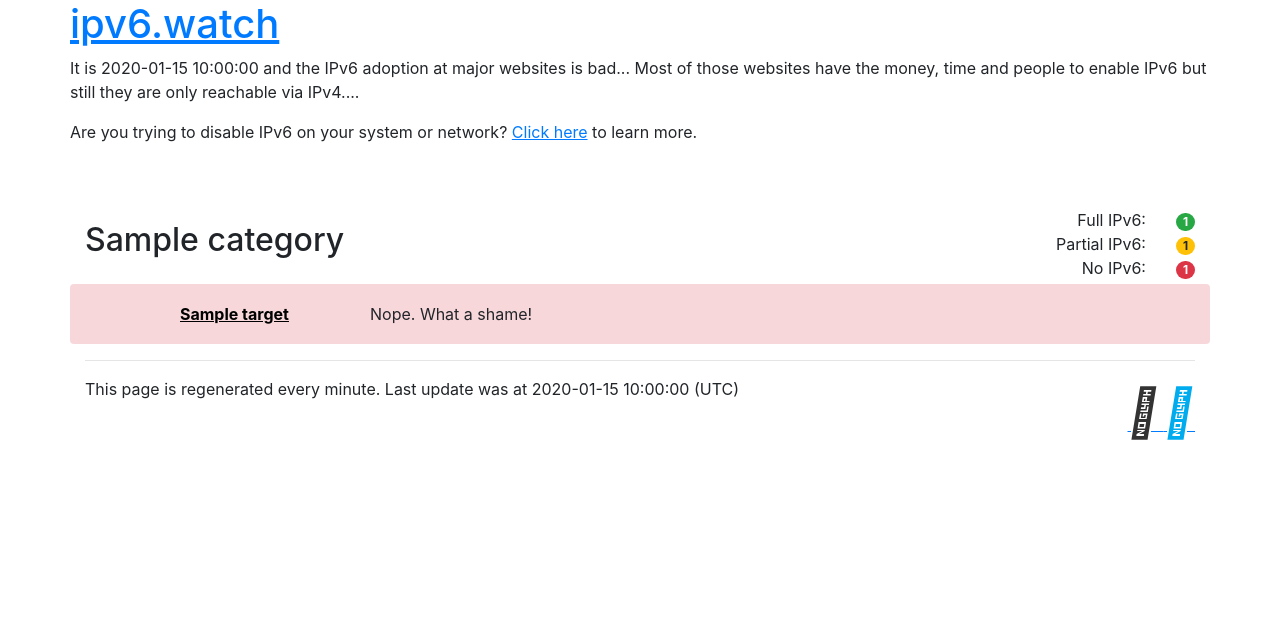
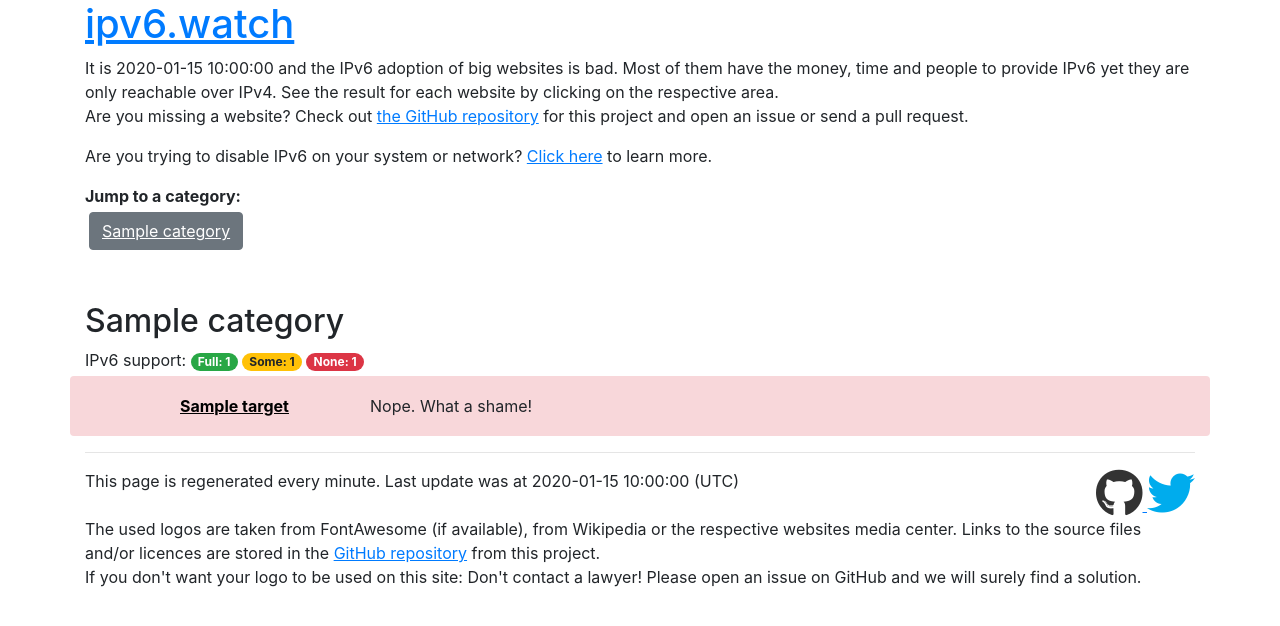
Before and after one commit to andir/ipv6.watch, a Python web app: template templates/index.jinja2 in a window 1280 px wide. Shown: the top 626 px of the page. Run offline with Jinja, Linux system fonts and the light colour scheme; the template is opened without the code that fills it: most values are stand-ins (such as "Sample title", 1, 10 or a date in 2020); some libraries are stand-ins or nearby versions.

Commit message:
Added more info text and moved badges out of seperate columns

```diff
--- a/templates/index.jinja2
+++ b/templates/index.jinja2
@@ -5,7 +5,7 @@
 
     <meta charset="UTF-8">
     <link rel="stylesheet" href="css/bootstrap.min.css">
-    <link rel="stylesheet" href="css/font-awesome.min.css">
+    <link rel="stylesheet" href="css/fontawesome.min.css">
     <style type="text/css">
     #twitter-logo {
         color: #00aced;
@@ -42,60 +42,76 @@
 <body>
 <div class="container">
     <div class="row">
-        <h1><a href="/">ipv6.watch</a></h1>
+        <div class="col-12">
+            <h1><a href="/">ipv6.watch</a></h1>
+        </div>
     </div>
     <div class="row">
-        <p>
-            It is {{ long_date }} and the IPv6 adoption at major websites is bad... Most of those websites
-            have the money, time and people to enable IPv6 but still they are only reachable via IPv4....
-        </p>
-        <p>
-            Are you trying to disable IPv6 on your system or network? <a href="http://howtodisableipv6.com/">Click here</a> to learn more.
-        </p>
+        <div class="col-12">
+        It is {{ long_date }} and the IPv6 adoption of big websites is bad. Most of them have the money, time and people to provide IPv6 yet they are only reachable over IPv4.
+        See the result for each website by clicking on the respective area.<br />
+        Are you missing a website? Check out <a href="https://github.com/andir/ipv6.watch" target="_blank">the GitHub repository</a> for this project and open an issue or send a pull request.
+        </div>
+    </div>
+    <div class="row mt-3">
+        <div class="col-12">
+        Are you trying to disable IPv6 on your system or network? <a href="http://howtodisableipv6.com/">Click here</a> to learn more.
+        </div>
+    </div>
+
+    <div class="row mt-3">
+        <div class="col-12">
+            <b>Jump to a category:</b>
+        </div>
+    </div>
+    <div class="row">
+        <div class="col-12">
+        {% for category in testresults|sort %}
+        <a class="btn btn-secondary m-1" href="#anchor-{{ category|replace(" ", "") }}">{{ category }}</a>
+        {% endfor %}
+        </div>
     </div>
 
     {% for category in testresults|sort %}
     <!-- Category loop: {{ loop }} -->
-    <div class="row mt-5 align-items-center">
-            <div class="col-8">
+    <div id="anchor-{{ category|replace(" ", "") }}" class="row mt-5 align-items-center">
+            <div class="col-12">
                 <h2>{{ category }}</h2>
-            </div>
-            <div class="col-4">
-                <div class="row text-right justify-content-end mr-1">
-                    <div class="col-5">Full IPv6:</div>
-                    <div class="col-1"><span class="badge badge-pill badge-success">{{ querystats[category]['count_full_ipv6'] }}</span></div>
-                </div>
-                <div class="row text-right justify-content-end mr-1">
-                    <div class="col-5">Partial IPv6:</div>
-                    <div class="col-1"><span class="badge badge-pill badge-warning">{{ querystats[category]['count_partial_ipv6'] }}</span></div>
-                </div>
-                <div class="row text-right justify-content-end mr-1">
-                    <div class="col-5">No IPv6:</div>
-                    <div class="col-1"><span class="badge badge-pill badge-danger">{{ querystats[category]['count_no_ipv6'] }}</span></div>
-                </div>
+                IPv6 support:
+                    <span class="badge badge-pill badge-success">Full: {{ querystats[category]['count_full_ipv6'] }}</span>
+                    <span class="badge badge-pill badge-warning">Some: {{ querystats[category]['count_partial_ipv6'] }}</span>
+                    <span class="badge badge-pill badge-danger">None: {{ querystats[category]['count_no_ipv6'] }}</span>
             </div>
     </div>
 
-        {% for target in testresults[category] %}
+        {% for target in testresults[category]|sort %}
         {% set details = testresults[category][target] %}
+
+        {% if details['query-results']['summary'] == 'all' %}
+            {% set query_result_message = "Yay! IPv6 is supported!" %}
+            {% set details_border_color = "success" %}
+        {% elif details['query-results']['summary'] == 'some' %}
+            {% set query_result_message = "Well, there is some IPv6 support. Can't you do better?" %}
+            {% set details_border_color = "warning" %}
+        {% else %}
+            {% set query_result_message = "Nope. What a shame!" %}
+            {% set details_border_color = "danger" %}
+        {% endif %}
         <!-- Target loop: {{ loop }} -->
         <div class="row align-items-center minheight
             {% if details['query-results']['summary']=='all' %}test-result-full-ipv6{% elif details['query-results']['summary']=='some' %}test-result-partial-ipv6{% else %}test-result-no-ipv6{% endif %}
-            mt-1
-            {# {% if loop.first %}rounded-top{% endif %} #}
-            {# {% if loop.last %}rounded-bottom{% endif %} #}
-            rounded"
+            mt-1 rounded"
             href="#result-div-{{ details['refname'] }}"
             data-toggle="collapse"
             aria-expanded="false"
             aria-controls="result-div-{{ details['refname'] }}" >
 
-            <div class="col-1 text-left">
+            <div class="col-1 text-center">
                 {% if 'icon' in details %}
-                    {% if details['icon'].startswith('fa:') %}
-                        <i class="fab fa-{{ details['icon'][3:] }} fa-3x"></i>
+                    {% if details['icon'].startswith('fa-') %}
+                        <i class="fab {{ details['icon'] }} fa-3x"></i>
                     {% else %}
-                        <img style="max-height: 40px; max-width: 64px;" src="{{ details['icon'] }}">
+                        <img style="max-height: 40px; max-width: 64px;" src="images/{{ details['icon'] }}">
                     {% endif %}
                 {% endif %}
             </div>
@@ -107,34 +123,26 @@
             </div>
 
             <div class="col-7 text-left">
-                {% if details['query-results']['summary'] == 'all' %}
-                    Yay! IPv6 is supported!
-                {% elif details['query-results']['summary'] == 'some' %}
-                    Well, there is some IPv6 support. Can't you do better?
-                {% else %}
-                    Nope. What a shame!
-                {% endif %}
+                {{ query_result_message }}
             </div>
 
             <div class="col-2 text-right">
                 {% if details['twitter'] %}
-                    <a target="_blank"
-                       href="http://twitter.com/home/?status={{ ( messages['twitter'][details['query-results']['summary']] % ( details['twitter'] ) ) | urlencode }}">
-                        <i class="fab fa-twitter" aria-hidden="true"></i>
-                        Twitter
+                    <a target="_blank" href="http://twitter.com/home/?status={{ ( messages['twitter'][details['query-results']['summary']] % ( details['twitter'] ) ) | urlencode }}">
+                        Tell 'em on <i class="fab fa-twitter" aria-hidden="true"></i>
                     </a>
                 {% endif %}
             </div>
         </div>
 
-        <div id="result-div-{{ details['refname'] }}" class="row collapse">
+        <div id="result-div-{{ details['refname'] }}" class="row collapse border-right border-left border-bottom border-{{ details_border_color }} mb-2">
             <div class="col-1"><!-- Icon spacing --></div>
             <div class="col-11">
                 <div class="row">
                     <div class="col-12">
-                        Sometimes a website has more than one domain where ressources are loaded from.
-                        Each one is tested against multiple publicly available DNS resolvers. Each resolver has to return an AAAA record
-                        to pass this test.
+                        Sometimes a website has more than one domain where ressources are loaded.
+                        Each one is tested against multiple public available DNS resolvers. Each resolver has to return an AAAA record
+                        to pass the test.
                     </div>
                 </div>
 
@@ -146,12 +154,12 @@
                 </div>
 
                 {% for subdomain in details['query-results']['hosts'] %}
-                <div class="row">
+                <div class="row {% if loop.last %}pb-2{% endif %}">
                     <div class="col-3 border-top">
                         {{ subdomain }}
                     </div>
                     <div class="col-9">
-                        {% for dnsprovider in details['query-results']['hosts'][subdomain] %}
+                        {% for dnsprovider in details['query-results']['hosts'][subdomain]|sort %}
                         <div class="row border-top">
                             <div class="col-4">
                                 {{ dnsprovider }}
@@ -177,8 +185,8 @@
                 {% endfor %}
             </div>
         </div>
+        {% endfor %}
     {% endfor %}
-{% endfor %}
 
     <hr/>
     <div class="row">
@@ -194,6 +202,13 @@
             </a>
         </div>
     </div>
+    <div class="row">
+        <div class="col-12">
+            The used logos are taken from FontAwesome (if available), from Wikipedia or the respective websites media center.
+            Links to the source files and/or licences are stored in the <a href="https://github.com/andir/ipv6.watch" target="_blank">GitHub repository</a> from this project.<br />
+            If you don't want your logo to be used on this site: Don't contact a lawyer! Please open an issue on GitHub and we will surely find a solution.
+        </div>
+    </div>
 </div>
 
 <script src="js/jquery-3.3.1.slim.min.js"></script>
```
